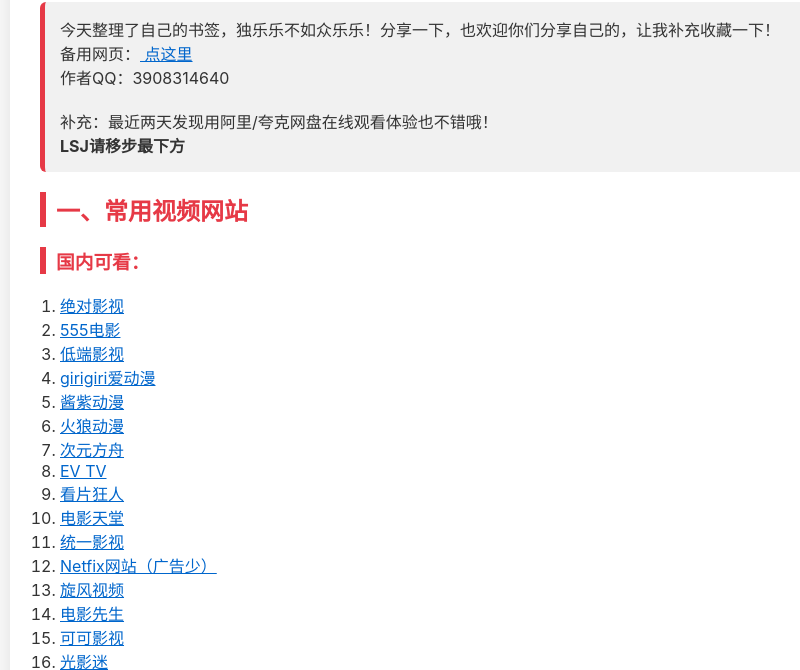
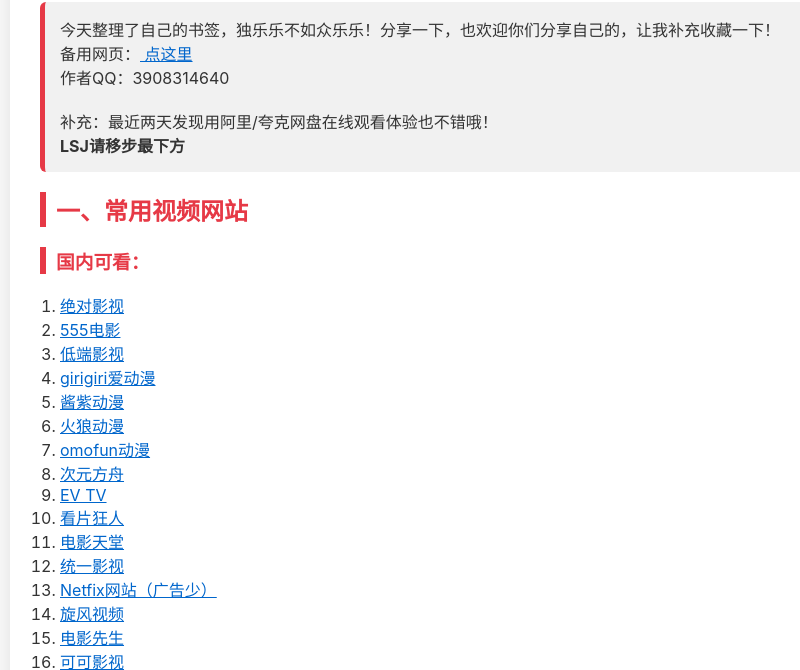
Before and after one commit to pdx911/daohang, a plain HTML site: page index.html in a window 1280 px wide. Shown: the part 137-807 px from the top of the page, without its empty margins (150-950 px from the left). Drawn offline with Linux system fonts and the light colour scheme.

Commit message:
Update index.html

```diff
--- a/index.html
+++ b/index.html
@@ -77,6 +77,7 @@
       <li><a href="https://anime.girigirilove.com/">girigiri爱动漫</a></li>
       <li><a href="http://jzsdm1.com">酱紫动漫</a></li>
       <li><a href="http://huolang.vip">火狼动漫</a></li>
+      <li><a href="http://omofun.in">omofun动漫</a></li>
       <li><a href="http://cyfz.vip">次元方舟</a></li>
       <li><a href="https://video.gtk.pw">EV TV</a></li>
       <li><a href="https://www.kpkuang.fun/">看片狂人</a></li>
```
